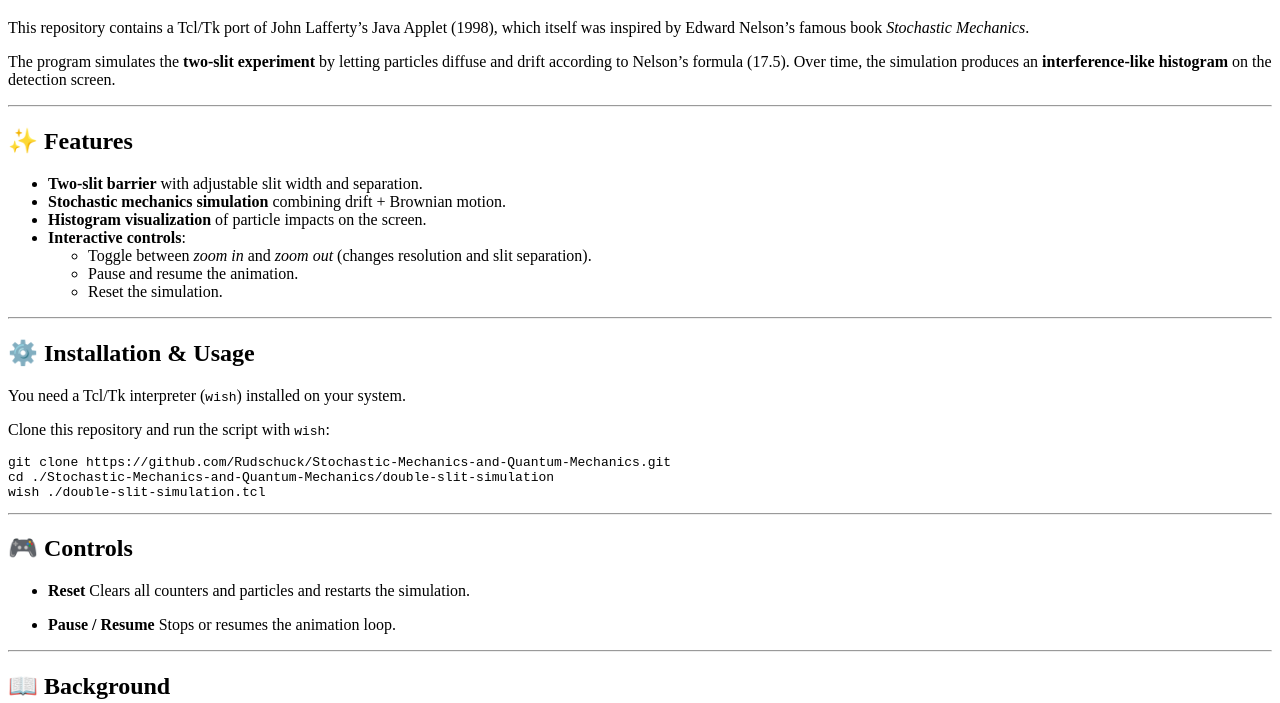
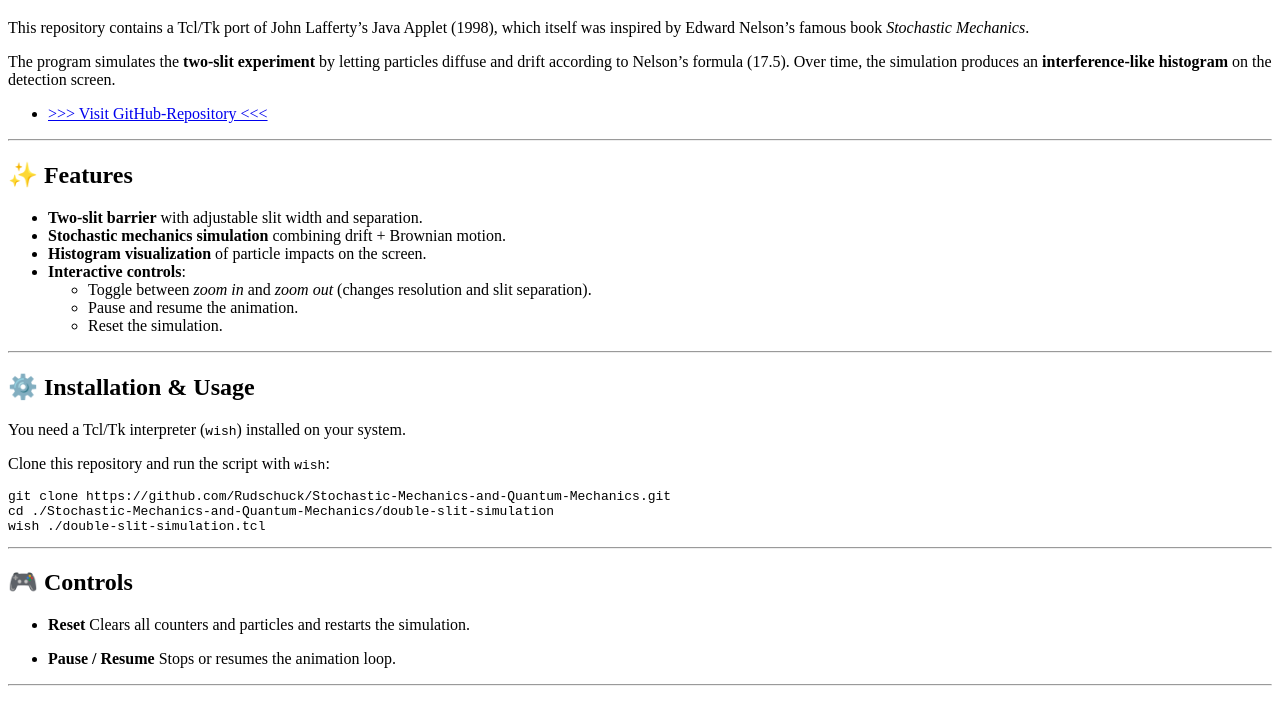
Before and after one commit to Rudschuck/Stochastic-Mechanics-and-Quantum-Mechanics, a plain HTML site: page double-slit-simulation/index.html in a window 1280 px wide. Shown: the part 61-764 px from the top of the page. Drawn offline with Linux system fonts and the light colour scheme.

Commit message:
Update index.html

```diff
--- a/double-slit-simulation/index.html
+++ b/double-slit-simulation/index.html
@@ -16,7 +16,13 @@
 <h1>Two-Slit Experiment Simulation (Tcl/Tk)</h1>
 <p>This repository contains a Tcl/Tk port of John Lafferty’s Java Applet (1998), which itself was inspired by Edward Nelson’s famous book  <em>Stochastic Mechanics</em>.  </p>
 <p>The program simulates the <strong>two-slit experiment</strong> by letting particles diffuse and drift according to Nelson’s formula (17.5). Over time, the simulation produces an <strong>interference-like histogram</strong> on the detection screen.</p>
-<hr>
+
+ <ul>
+<li><a href="https://github.com/Rudschuck/Stochastic-Mechanics-and-Quantum-Mechanics/tree/main/double-slit-simulation">&gt;&gt;&gt; Visit GitHub-Repository &lt;&lt;&lt;</a></li>
+</ul>
+
+
+ <hr>
 <h2>✨ Features</h2>
 <ul>
 <li><strong>Two-slit barrier</strong> with adjustable slit width and separation.  </li>
```
